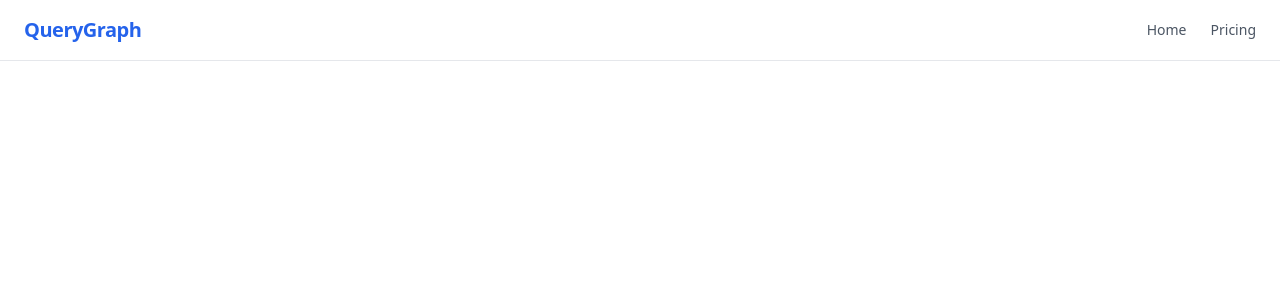
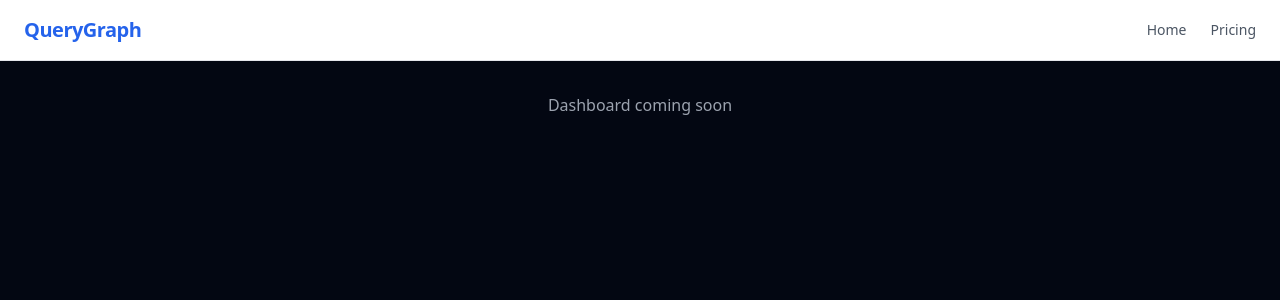
Before and after one commit to supermosong/querygraph, a React (Vite) app in the folder client/: page /dashboard in a window 1280 px wide. Shown: the top 300 px of the page. Built offline with nearby package versions, Linux system fonts and the light colour scheme; the HTML template or start-up script is replaced by a standard one.

Commit message:
feat: lift light state to App, add /dashboard route

```diff
--- a/client/src/App.jsx
+++ b/client/src/App.jsx
@@ -1,17 +1,27 @@
-import React from 'react';
+import React, { useState, useEffect } from 'react';
 import { BrowserRouter, Routes, Route } from 'react-router-dom';
 import Navbar from './components/Navbar';
 import Home from './pages/Home';
+import Dashboard from './pages/Dashboard';
 import Pricing from './pages/Pricing';
 
-// Root component — wraps the app in a router and renders the nav + pages
 function App() {
+  const [light, setLight] = useState(false);
+
+  useEffect(() => {
+    document.documentElement.classList.toggle('dark', !light);
+    document.body.className = light
+      ? 'bg-gray-50 text-gray-900 antialiased'
+      : 'bg-gray-950 text-white antialiased';
+  }, [light]);
+
   return (
     <BrowserRouter>
-      <Navbar />
+      <Navbar light={light} setLight={setLight} />
       <Routes>
-        <Route path="/" element={<Home />} />
-        <Route path="/pricing" element={<Pricing />} />
+        <Route path="/"          element={<Home      light={light} />} />
+        <Route path="/dashboard" element={<Dashboard light={light} />} />
+        <Route path="/pricing"   element={<Pricing   light={light} />} />
       </Routes>
     </BrowserRouter>
   );
--- /dev/null
+++ b/client/src/pages/Dashboard.jsx
@@ -0,0 +1,5 @@
+import React from 'react';
+
+export default function Dashboard() {
+  return <div className="p-8 text-center text-gray-400">Dashboard coming soon</div>;
+}
```
